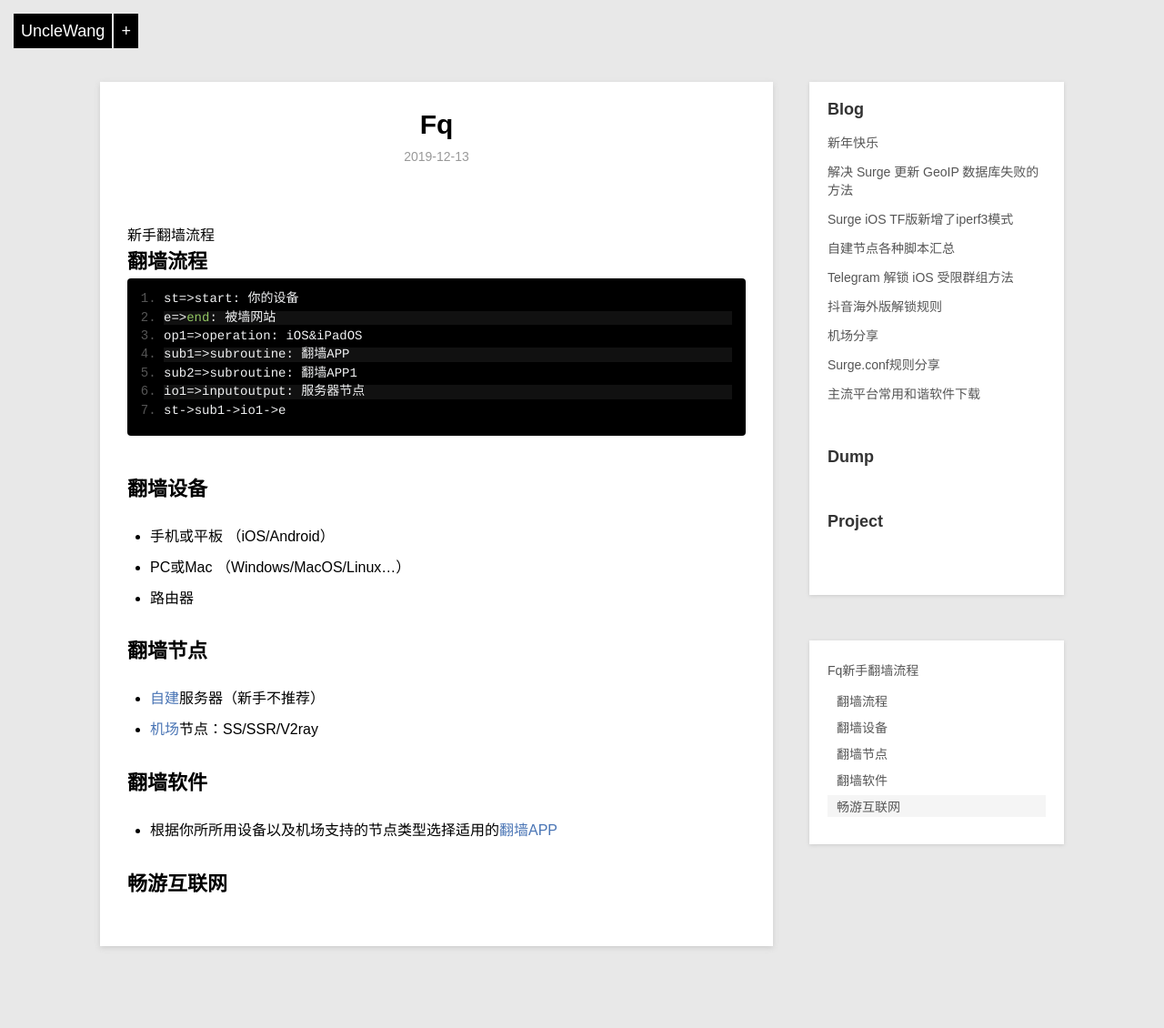
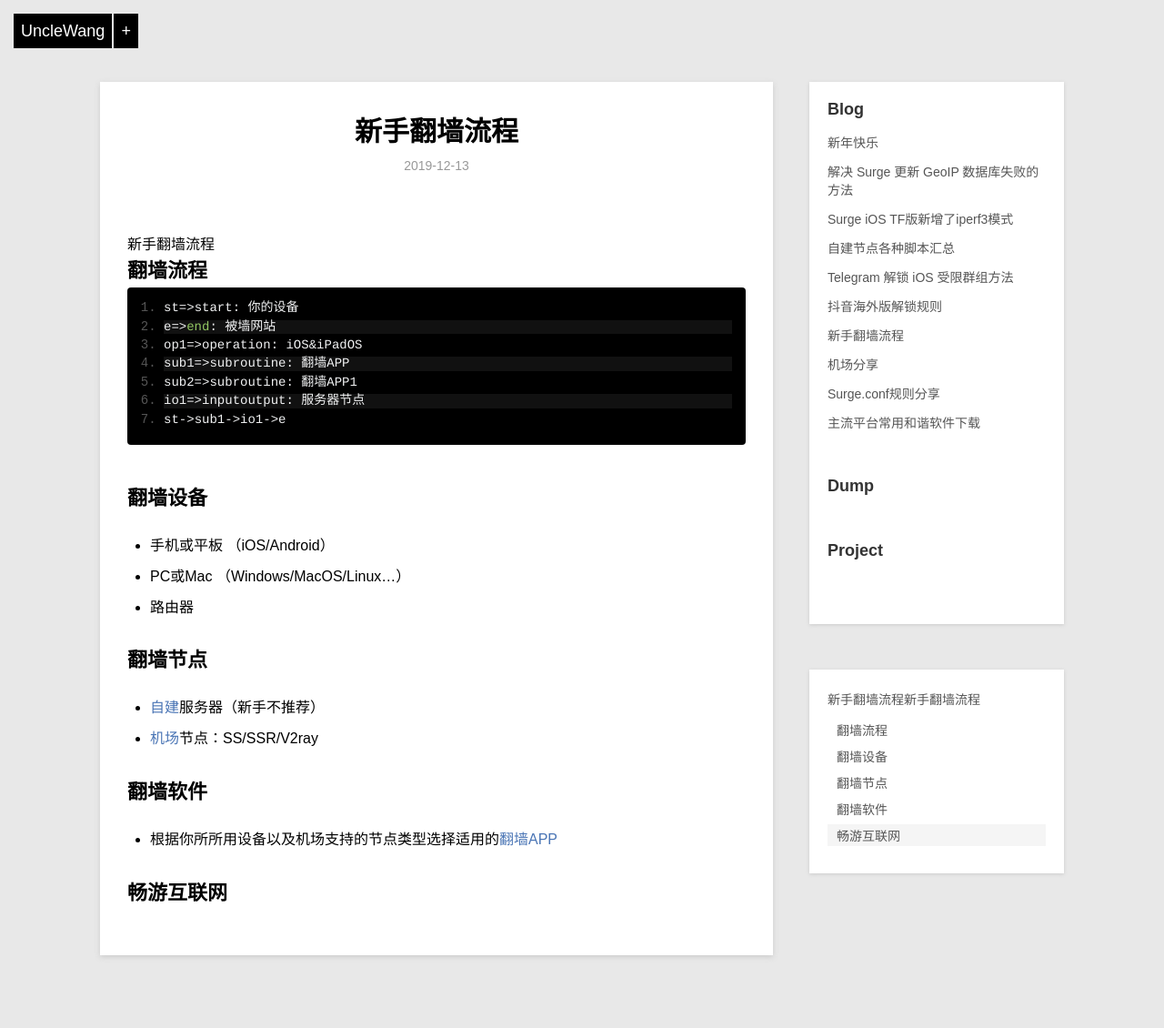
Before and after one commit to Darren-X1/Net-Door, a Jekyll site: the page built from _posts/blog/2019-12-13-fq.md, in a window 1280 px wide. Shown: the whole page at 91% size. Built offline with Jekyll 4.4.1, drawn with Linux system fonts in a browser that asks for light colours; our own code applies the rules of GitHub Pages for plain Markdown files.

Commit message:
Update 2019-12-13-fq.md

```diff
--- a/_posts/blog/2019-12-13-fq.md
+++ b/_posts/blog/2019-12-13-fq.md
@@ -1,3 +1,10 @@
+---
+layout: post
+title: 新手翻墙流程
+description: 简单流程，将前期帖子汇总下
+category: blog
+---
+
 # 新手翻墙流程
 
 ## 翻墙流程
```
